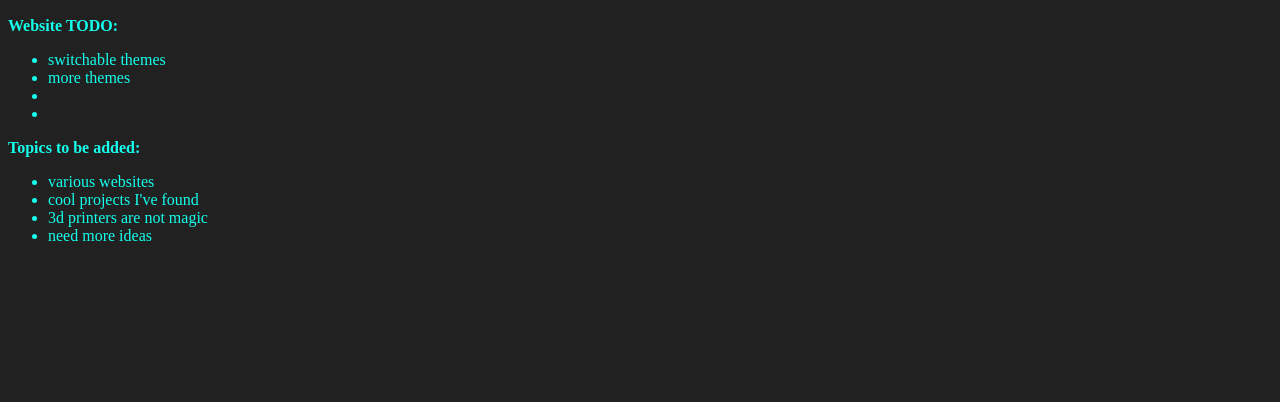
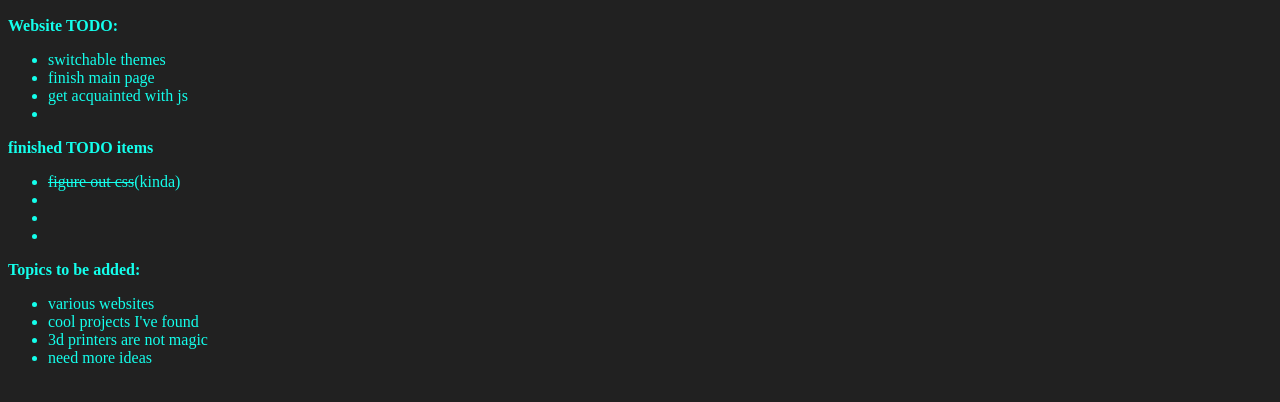
Before and after one commit to Elitedino/elitedino.github.io, a plain HTML site: page docs/index.html in a window 1280 px wide. Shown: the part 182-584 px from the top of the page. Drawn offline with Linux system fonts and the light colour scheme.

Commit message:
Update index.html

```diff
--- a/docs/index.html
+++ b/docs/index.html
@@ -37,9 +37,16 @@
   <p><b>Website TODO:</b></p>
   <ul>
     <li>switchable themes</li>
-    <li>more themes</li>
+    <li>finish main page</li>
+    <li>get acquainted with js</li>
     <li></li>
-    <li></li>
+  </ul>
+  <p><b>finished TODO items</b></p>
+  <ul>
+    <li><s>figure out css</s>(kinda)</li>
+    <li><s></s></li>
+    <li><s></s></li>
+    <li><s></s></li>
   </ul>
   <p><b>Topics to be added:</b></p>
   <ul>
```
